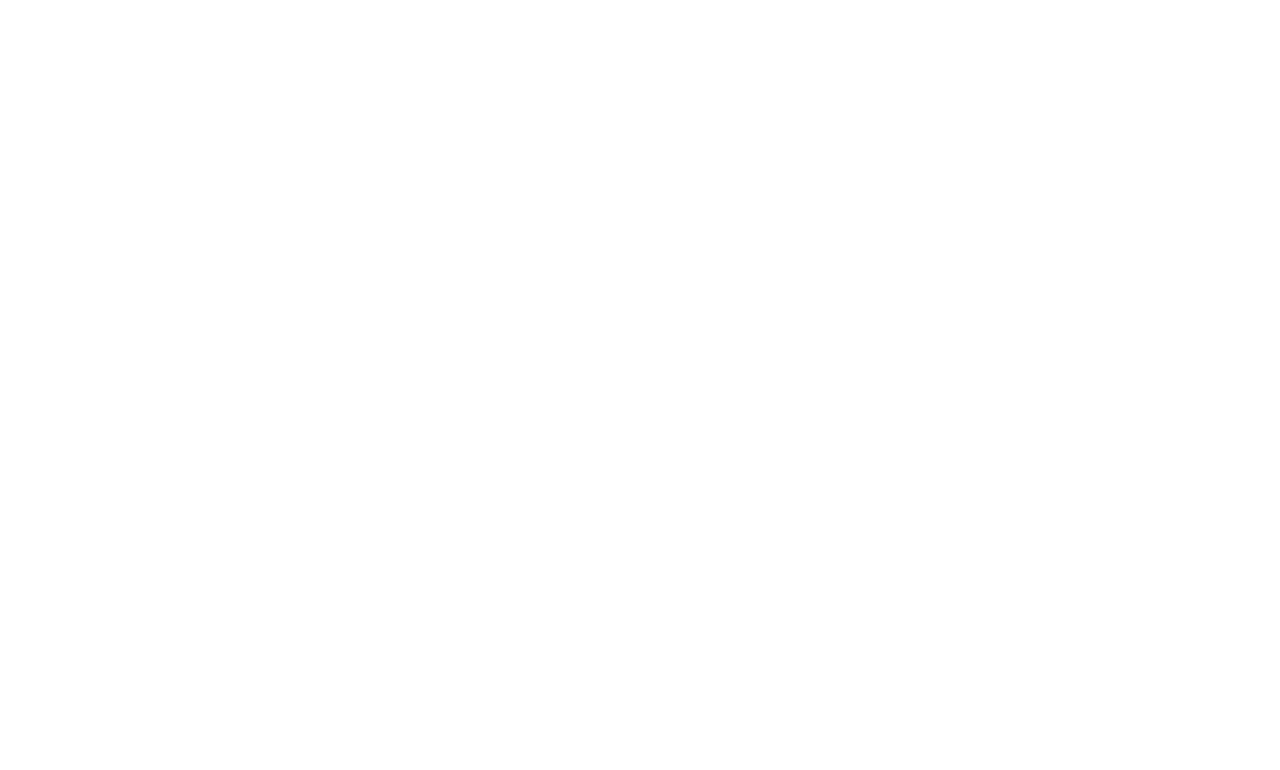
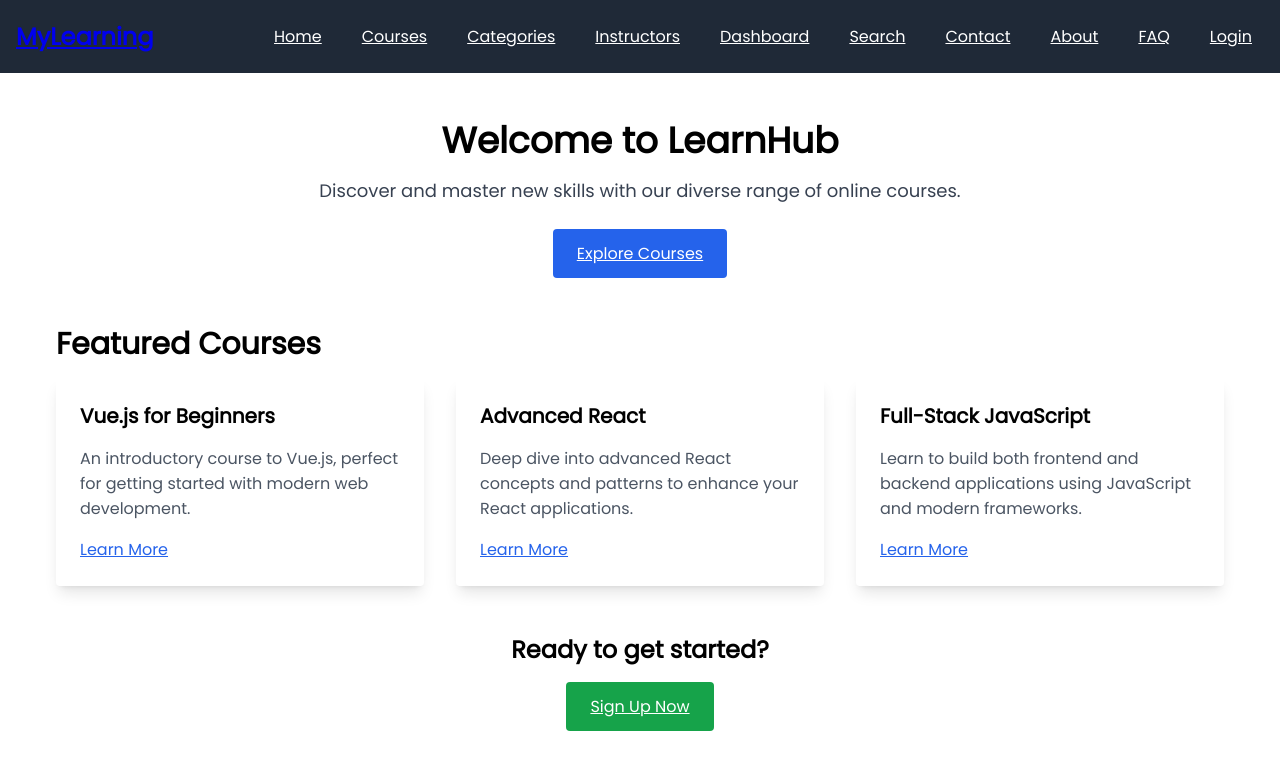
Before and after one commit to amirrr1987/learn-hub, a Nuxt app: page / in a window 1280 px wide. Shown: the top 770 px of the page. Built offline with nearby package versions, Linux system fonts and the light colour scheme.

Commit message:
:sparkles: layouts and navbar

```diff
--- /dev/null
+++ b/components/Navbar.vue
@@ -0,0 +1,114 @@
+<template>
+  <nav class="bg-gray-800 p-4">
+    <div class="container mx-auto flex justify-between items-center">
+      <!-- Logo or Brand Name -->
+      <div class="text-white text-2xl font-bold">
+        <router-link to="/">MyLearning</router-link>
+      </div>
+
+      <!-- Navbar Links -->
+      <div class="hidden md:flex space-x-4">
+        <router-link
+          to="/"
+          class="text-white hover:bg-gray-700 px-3 py-2 rounded"
+          >Home</router-link
+        >
+        <router-link
+          to="/courses"
+          class="text-white hover:bg-gray-700 px-3 py-2 rounded"
+          >Courses</router-link
+        >
+        <router-link
+          to="/categories"
+          class="text-white hover:bg-gray-700 px-3 py-2 rounded"
+          >Categories</router-link
+        >
+        <router-link
+          to="/instructors"
+          class="text-white hover:bg-gray-700 px-3 py-2 rounded"
+          >Instructors</router-link
+        >
+        <router-link
+          to="/dashboard"
+          class="text-white hover:bg-gray-700 px-3 py-2 rounded"
+          >Dashboard</router-link
+        >
+        <router-link
+          to="/search"
+          class="text-white hover:bg-gray-700 px-3 py-2 rounded"
+          >Search</router-link
+        >
+        <router-link
+          to="/contact"
+          class="text-white hover:bg-gray-700 px-3 py-2 rounded"
+          >Contact</router-link
+        >
+        <router-link
+          to="/about"
+          class="text-white hover:bg-gray-700 px-3 py-2 rounded"
+          >About</router-link
+        >
+        <router-link
+          to="/faq"
+          class="text-white hover:bg-gray-700 px-3 py-2 rounded"
+          >FAQ</router-link
+        >
+        <router-link
+          to="/auth/login"
+          class="text-white hover:bg-gray-700 px-3 py-2 rounded"
+          >Login</router-link
+        >
+      </div>
+
+      <!-- Mobile Menu Button -->
+      <div class="md:hidden flex items-center">
+        <button @click="toggleMenu" class="text-white focus:outline-none">
+          <svg
+            xmlns="http://www.w3.org/2000/svg"
+            class="h-6 w-6"
+            fill="none"
+            viewBox="0 0 24 24"
+            stroke="currentColor"
+          >
+            <path
+              stroke-linecap="round"
+              stroke-linejoin="round"
+              stroke-width="2"
+              d="M4 6h16M4 12h16M4 18h16"
+            />
+          </svg>
+        </button>
+      </div>
+    </div>
+
+    <!-- Mobile Menu -->
+    <div v-show="isMenuOpen" class="md:hidden bg-gray-800 text-white py-2">
+      <router-link to="/" class="block px-4 py-2">Home</router-link>
+      <router-link to="/courses" class="block px-4 py-2">Courses</router-link>
+      <router-link to="/categories" class="block px-4 py-2"
+        >Categories</router-link
+      >
+      <router-link to="/instructors" class="block px-4 py-2"
+        >Instructors</router-link
+      >
+      <router-link to="/dashboard" class="block px-4 py-2"
+        >Dashboard</router-link
+      >
+      <router-link to="/search" class="block px-4 py-2">Search</router-link>
+      <router-link to="/contact" class="block px-4 py-2">Contact</router-link>
+      <router-link to="/about" class="block px-4 py-2">About</router-link>
+      <router-link to="/faq" class="block px-4 py-2">FAQ</router-link>
+      <router-link to="/login" class="block px-4 py-2">Login</router-link>
+    </div>
+  </nav>
+</template>
+
+<script setup lang="ts">
+import { ref } from "vue";
+
+const isMenuOpen = ref(false);
+
+function toggleMenu() {
+  isMenuOpen.value = !isMenuOpen.value;
+}
+</script>
--- /dev/null
+++ b/error.vue
@@ -0,0 +1,17 @@
+<template>
+  <section class="py-12">
+    <div class="container mx-auto px-4">
+      <div class="text-center">
+        <h1 class="text-6xl font-bold mb-4">404</h1>
+        <p class="text-2xl mb-4">Oops! The page you are looking for doesn't exist.</p>
+        <p class="text-gray-600 mb-6">It might have been moved or deleted, or the URL might be incorrect.</p>
+        <router-link to="/" class="text-blue-600 hover:text-blue-800 text-lg font-medium">
+          Go back to Home
+        </router-link>
+      </div>
+    </div>
+  </section>
+</template>
+
+<script setup lang="ts">
+</script>
--- /dev/null
+++ b/layouts/Auth.vue
@@ -0,0 +1,7 @@
+<template>
+  <main class="h-screen flex justify-center items-center bg-gray-50">
+    <section class="w-full max-w-lg bg-white shadow border border-solid border-gray-50 p-4 rounded">
+      <slot />
+    </section>
+  </main>
+</template>
--- /dev/null
+++ b/layouts/Blank.vue
@@ -0,0 +1,12 @@
+<template>
+  <main>
+    <div class="max-w-lg bg-red">
+      <slot />
+    </div>
+  </main>
+</template>
+<script setup lang="ts">
+definePageMeta({
+  layout: "auth",
+});
+</script>
--- /dev/null
+++ b/layouts/Course.vue
@@ -0,0 +1,11 @@
+<template>
+  <div>
+    <Navbar />
+    <div class="course-layout">
+      <!-- <CourseSidebar /> -->
+      <main>
+        <slot />
+      </main>
+    </div>
+  </div>
+</template>
--- /dev/null
+++ b/layouts/Dashboard.vue
@@ -0,0 +1,3 @@
+<template>
+    <slot />
+</template>
--- /dev/null
+++ b/layouts/Error.vue
@@ -0,0 +1,3 @@
+<template>
+    <slot />
+</template>
--- /dev/null
+++ b/layouts/Landing.vue
@@ -0,0 +1,3 @@
+<template>
+    <slot />
+</template>
--- /dev/null
+++ b/layouts/default.vue
@@ -0,0 +1,13 @@
+<template>
+  <div>
+    <Navbar />
+    <main>
+      <slot />
+    </main>
+  </div>
+</template>
+
+<script setup lang="ts">
+
+
+</script>
--- /dev/null
+++ b/pages/index.vue
@@ -0,0 +1,124 @@
+<template>
+  <section class="py-12">
+    <div class="container mx-auto px-4">
+      <!-- Hero Section -->
+      <div class="text-center mb-12">
+        <h1 class="text-4xl font-bold mb-4">Welcome to LearnHub</h1>
+        <p class="text-lg text-gray-700 mb-6">
+          Discover and master new skills with our diverse range of online
+          courses.
+        </p>
+        <router-link
+          to="/courses"
+          class="inline-block px-6 py-3 bg-blue-600 text-white rounded hover:bg-blue-700 transition"
+        >
+          Explore Courses
+        </router-link>
+      </div>
+
+      <!-- Featured Courses -->
+      <div class="mb-12">
+        <h2 class="text-3xl font-bold mb-6">Featured Courses</h2>
+        <div class="grid grid-cols-1 md:grid-cols-2 lg:grid-cols-3 gap-8">
+          <div
+            v-for="course in featuredCourses"
+            :key="course.id"
+            class="border rounded shadow-lg p-6"
+          >
+            <h3 class="text-xl font-semibold mb-4">{{ course.title }}</h3>
+            <p class="text-gray-600 mb-4">{{ course.description }}</p>
+            <router-link
+              :to="`/courses/${course.id}`"
+              class="text-blue-600 hover:underline"
+            >
+              Learn More
+            </router-link>
+          </div>
+        </div>
+      </div>
+      <!-- Call to Action -->
+      <div class="text-center mt-12">
+        <h2 class="text-2xl font-semibold mb-4">Ready to get started?</h2>
+        <router-link
+          to="/auth/register"
+          class="inline-block px-6 py-3 bg-green-600 text-white rounded hover:bg-green-700 transition"
+        >
+          Sign Up Now
+        </router-link>
+      </div>
+    </div>
+  </section>
+</template>
+
+<script setup lang="ts">
+import { ref, onMounted } from "vue";
+
+interface Course {
+  id: number;
+  title: string;
+  description: string;
+}
+
+const featuredCourses = ref<Course[]>([]);
+
+const fetchFeaturedCourses = async () => {
+  // Replace this with an actual API call
+  const coursesData: Course[] = [
+    {
+      id: 1,
+      title: "Vue.js for Beginners",
+      description:
+        "An introductory course to Vue.js, perfect for getting started with modern web development.",
+    },
+    {
+      id: 2,
+      title: "Advanced React",
+      description:
+        "Deep dive into advanced React concepts and patterns to enhance your React applications.",
+    },
+    {
+      id: 3,
+      title: "Full-Stack JavaScript",
+      description:
+        "Learn to build both frontend and backend applications using JavaScript and modern frameworks.",
+    },
+  ];
+
+  featuredCourses.value = coursesData;
+};
+
+onMounted(() => {
+  fetchFeaturedCourses();
+});
+</script>
+
+<style scoped>
+.container {
+  max-width: 1200px;
+}
+
+h1,
+h2,
+h3 {
+  margin-bottom: 16px;
+}
+
+button,
+a {
+  cursor: pointer;
+}
+
+.text-center {
+  text-align: center;
+}
+
+.grid {
+  display: grid;
+  gap: 2rem;
+}
+
+.border {
+  border-width: 1px;
+  border-color: #e5e7eb; /* Tailwind's gray-200 */
+}
+</style>
```
